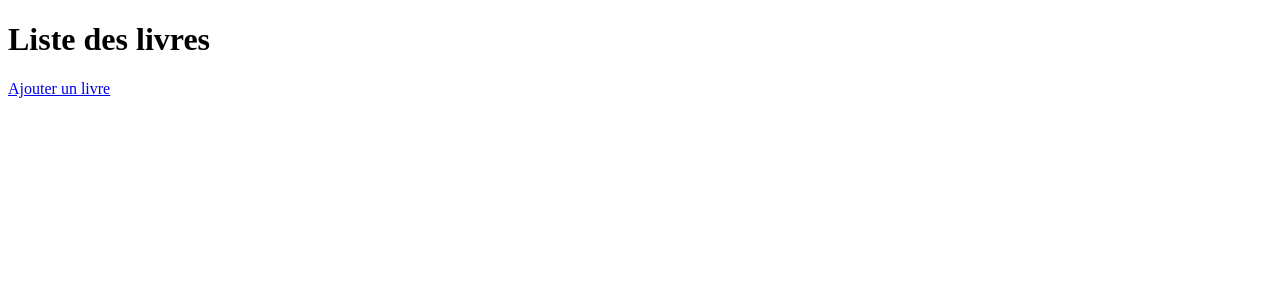
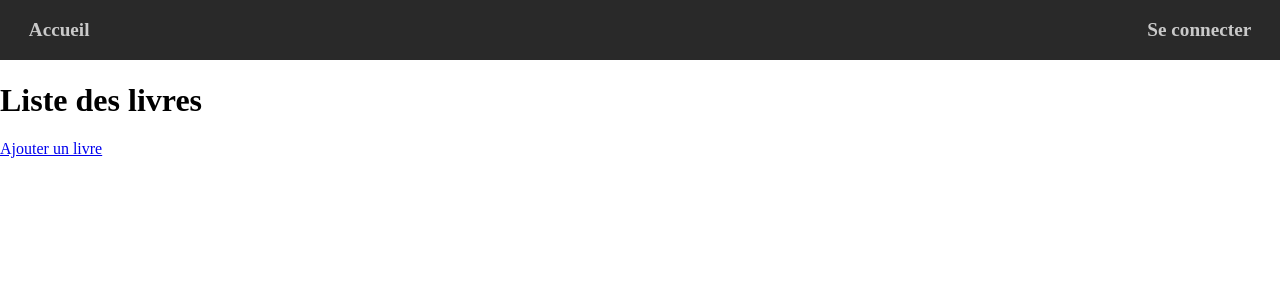
Before and after one commit to Nguyen-Minh-Kha/symfony-intermediaire-23-27-01, a Symfony app: template templates/book/list.html.twig in a window 1280 px wide. Shown: the top 300 px of the page. Run offline with Twig, Linux system fonts and the light colour scheme; the template is opened without the code that fills it, so the values that code supplies are empty; some libraries are stand-ins or nearby versions.

Commit message:
add css and conditions

```diff
--- /dev/null
+++ b/public/style.css
@@ -0,0 +1,36 @@
+body,
+html {
+  margin: 0;
+  padding: 0;
+  display: flex;
+  flex-direction: column;
+  min-height: 100vh;
+  align-items: stretch;
+}
+
+header {
+  display: flex;
+  justify-content: space-between;
+  padding: 0px 0.6rem;
+  background-color: rgb(41, 41, 41);
+  color: rgb(201, 201, 201);
+  align-items: stretch;
+}
+
+header nav {
+  display: flex;
+  align-items: center;
+}
+
+header nav a {
+  display: flex;
+  align-items: center;
+  justify-content: center;
+  text-align: center;
+  color: rgb(201, 201, 201);
+  cursor: pointer;
+  padding: 1.2rem;
+  text-decoration: none;
+  font-weight: bold;
+  font-size: 1.2rem;
+}
--- a/src/Controller/BookController.php
+++ b/src/Controller/BookController.php
@@ -7,11 +7,10 @@ use App\Repository\BookRepository;
 use Symfony\Component\HttpFoundation\Request;
 use Symfony\Component\HttpFoundation\Response;
 use Symfony\Component\Routing\Annotation\Route;
+use Sensio\Bundle\FrameworkExtraBundle\Configuration\IsGranted;
 use Symfony\Bundle\FrameworkBundle\Controller\AbstractController;
 
-/**
- * @IsGranted('ROLE_ADMIN')
- */
+#IsGranted('ROLE_ADMIN')
 class BookController extends AbstractController
 {
     /**
--- a/src/Controller/SecurityController.php
+++ b/src/Controller/SecurityController.php
@@ -64,5 +64,6 @@ class SecurityController extends AbstractController
     public function logout(): void
     {
         throw new \LogicException('This method can be blank - it will be intercepted by the logout key on your firewall.');
+
     }
 }
--- a/templates/base.html.twig
+++ b/templates/base.html.twig
@@ -7,6 +7,7 @@
         {# Run `composer require symfony/webpack-encore-bundle` to start using Symfony UX #}
         {% block stylesheets %}
             {{ encore_entry_link_tags('app') }}
+            <link rel="stylesheet" href="/style.css" />
         {% endblock %}
 
         {% block javascripts %}
@@ -14,6 +15,40 @@
         {% endblock %}
     </head>
     <body>
-        {% block body %}{% endblock %}
+    <header>
+        <nav>
+            <a  href="{{ path ('app_front_home_home') }}"> Accueil<a/>
+             {% if is_granted('ROLE_ADMIN') %}
+                <a href="{{ path ('app_book_list') }}" > Les livres</a>
+                <a href="{{ path ('app_author_list') }}" > Les auteurs</a>
+                <a href="{{ path ('app_category_list') }}" > Les catégories</a>
+                <a href="{{ path ('app_publishing_house_list') }}" > Les maisons d'édition </a>
+
+            {% endif %}
+        </nav>
+
+             {% if app.user %}
+                <nav>
+                    <div> Bienvenu {{ app.user.email }}</div>
+                </nav>
+            {% endif %}
+
+
+        <nav>
+            {% if app.user %}
+                <nav>
+                    <a  href="{{ path('app_logout') }}"> Se déconnecter</a>
+                </nav>
+            {% else %}
+                <nav>
+                    <a  href="{{ path('app_login') }}"> Se connecter</a>
+                </nav>
+            {% endif %}
+        </nav>
+
+        </header>
+        {% block body %}
+
+        {% endblock %}
     </body>
 </html>
```
